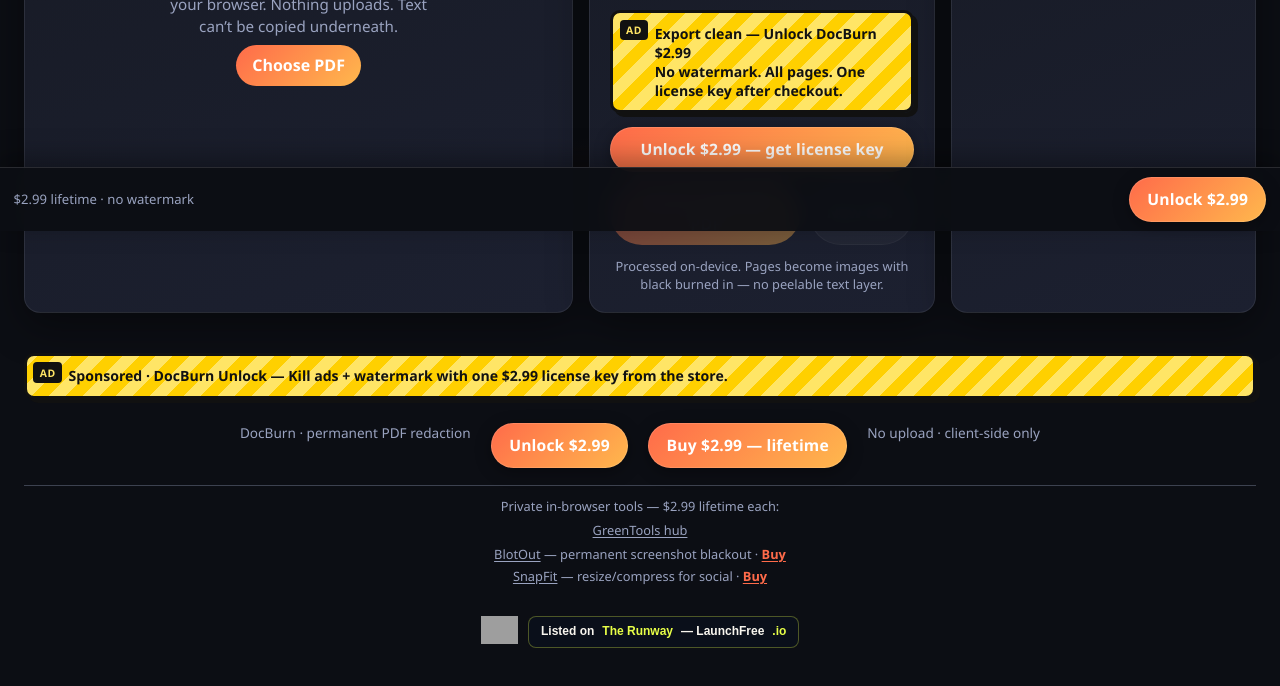
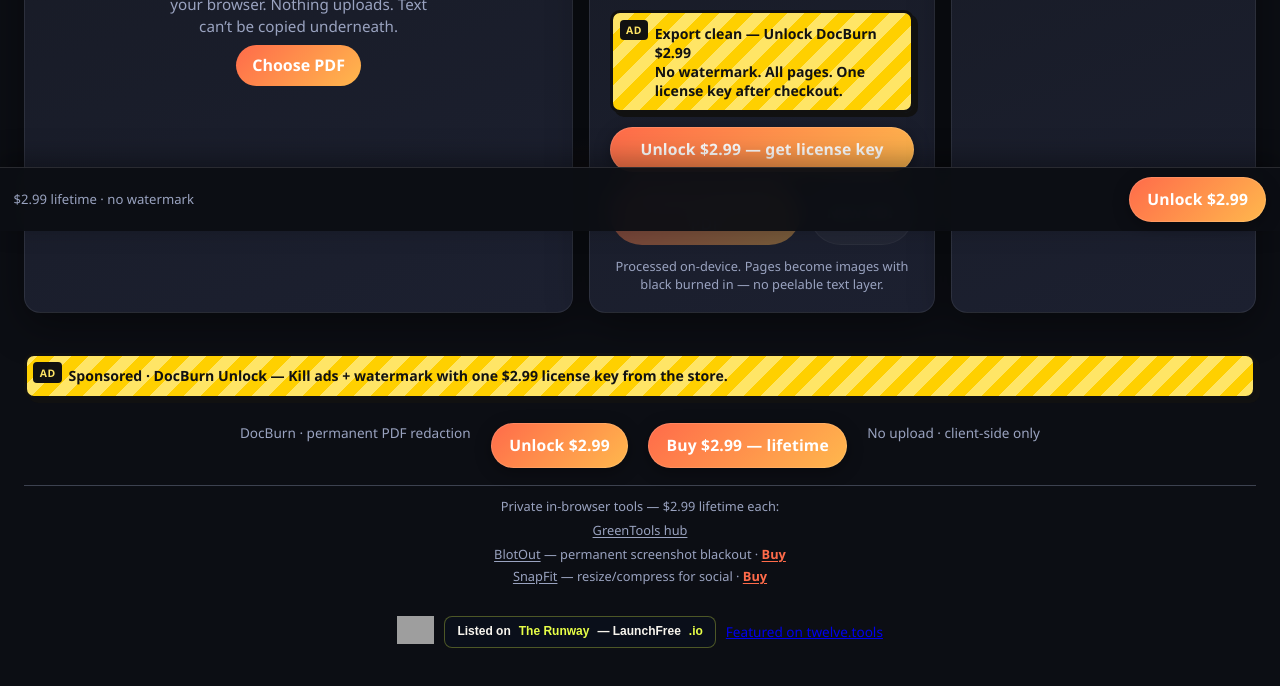
Before and after one commit to 299nhs7sjg-netizen/docburn, a plain HTML site: page index.html in a window 1280 px wide. Shown: the part 569-1255 px from the top of the page. Drawn offline with Linux system fonts and the light colour scheme; grey boxes are pictures that could not be loaded.

Commit message:
Add twelve.tools dofollow footer link for directory listing

```diff
--- a/index.html
+++ b/index.html
@@ -136,7 +136,7 @@
         <li><a href="https://299nhs7sjg-netizen.github.io/snapfit/">SnapFit</a> — resize/compress for social · <a class="cross-buy" href="https://greenlight5868.gumroad.com/l/snapfit-lifetime" target="_blank" rel="noopener">Buy</a></li>
       </ul>
     </aside>
-  <p class="dir-badges" style="margin-top:1rem;display:flex;gap:10px;flex-wrap:wrap;align-items:center"><a href="https://saascubes.com" target="_blank" rel="noopener noreferrer"><img src="https://saascubes.com/images/badges/badge-dark.png" alt="Listed on SaaS Cubes" height="28" loading="lazy" /></a><a href="https://launchfree.io/listings/docburn.html" target="_blank" rel="noopener noreferrer" style="display:inline-flex;align-items:center;gap:8px;background:#0A0F1A;border:1px solid rgba(232,255,71,0.3);border-radius:8px;padding:6px 12px;text-decoration:none;font-family:sans-serif;font-size:12px;font-weight:700;color:#F8F5EE;">Listed on <span style="color:#E8FF47;">The Runway</span> — LaunchFree<span style="color:#E8FF47;">.io</span></a></p>
+  <p class="dir-badges" style="margin-top:1rem;display:flex;gap:10px;flex-wrap:wrap;align-items:center"><a href="https://saascubes.com" target="_blank" rel="noopener noreferrer"><img src="https://saascubes.com/images/badges/badge-dark.png" alt="Listed on SaaS Cubes" height="28" loading="lazy" /></a><a href="https://launchfree.io/listings/docburn.html" target="_blank" rel="noopener noreferrer" style="display:inline-flex;align-items:center;gap:8px;background:#0A0F1A;border:1px solid rgba(232,255,71,0.3);border-radius:8px;padding:6px 12px;text-decoration:none;font-family:sans-serif;font-size:12px;font-weight:700;color:#F8F5EE;">Listed on <span style="color:#E8FF47;">The Runway</span> — LaunchFree<span style="color:#E8FF47;">.io</span></a><a href="https://www.twelve.tools/" target="_blank" rel="noopener">Featured on twelve.tools</a></p>
 </footer>
 
   <div class="modal" id="unlockModal" hidden role="dialog" aria-modal="true" aria-labelledby="modalTitle">
```
